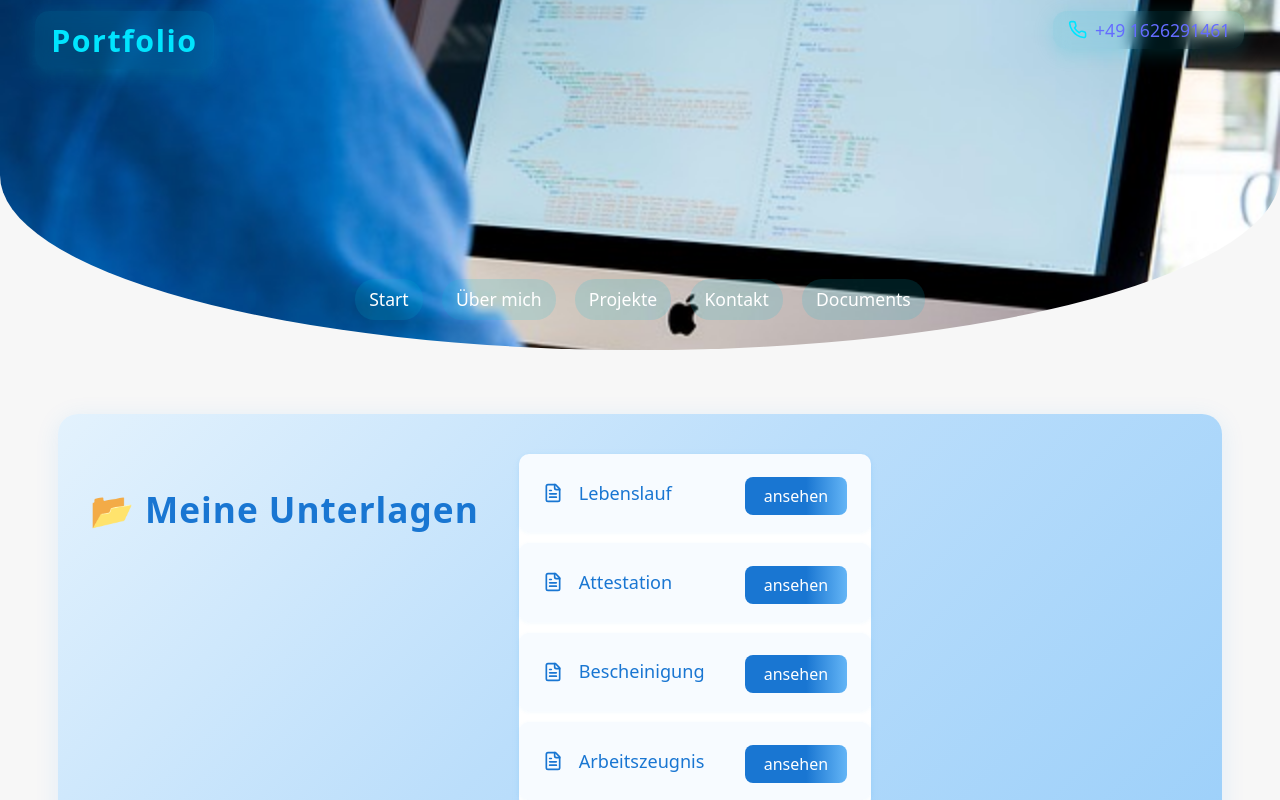
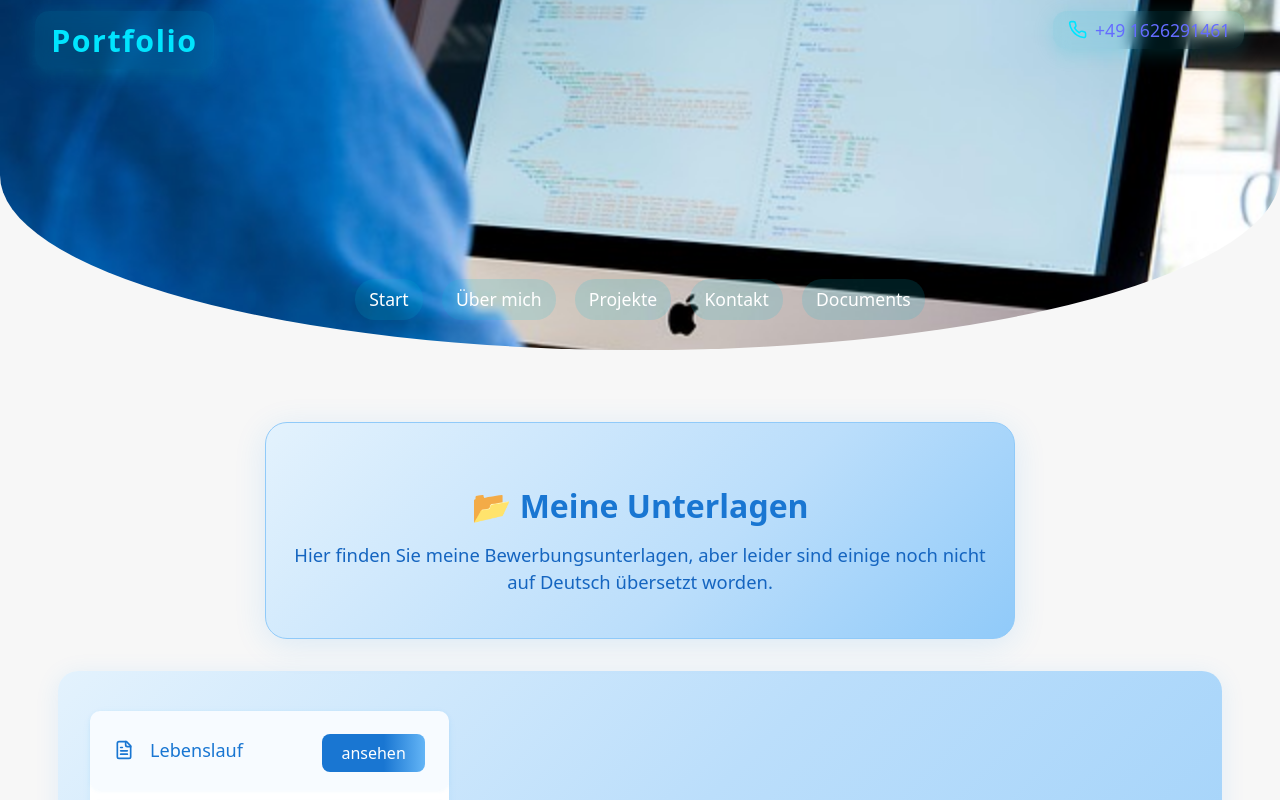
Before and after one commit to Ydi5291/presentation-app, a React (Vite) app: page /documents in a window 1280 px wide. Shown: the top 800 px of the page. Built offline with nearby package versions, Linux system fonts and the light colour scheme.

Commit message:
feat: ajout du header de documents et amélioration du style

```diff
--- a/src/components/Header.css
+++ b/src/components/Header.css
@@ -12,8 +12,8 @@ header.header-flex {
   box-sizing: border-box;
   margin-left: calc(-50vw + 50%);
   left: 0;
-  border-bottom-left-radius: 100%;
-  border-bottom-right-radius: 100%;
+  border-bottom-left-radius: 70%;
+  border-bottom-right-radius: 70%;
   position: relative;
   z-index: 10;
   transition: background 0.4s, box-shadow 0.3s;
--- a/src/pages/About.css
+++ b/src/pages/About.css
@@ -39,6 +39,11 @@
   margin: 0 0 0.5rem 0;
   color: var(--color-primary);
 }
+.about-intro:hover,
+.about-intro:hover > * {
+  color: #000 !important;
+  transition: color 0.2s;
+}
 .about-container {
    max-width: 1000px;
   width: 100%;
--- a/src/pages/Documents.css
+++ b/src/pages/Documents.css
@@ -1,4 +1,45 @@
-/* Container */
+.documents-header {
+  max-width: 700px;
+  margin: 2.5rem auto 2rem auto;
+  background: linear-gradient(135deg, #e3f2fd 0%, #bbdefb 60%, #90caf9 100%);
+  border-radius: 22px;
+  border: 1.5px solid #90caf9;
+  box-shadow: 0 6px 32px rgba(33, 150, 243, 0.13);
+  padding: 2rem 1.5rem 1.5rem 1.5rem;
+  text-align: center;
+}
+.documents-header:hover {
+  box-shadow: 0 8px 36px rgba(33, 150, 243, 0.18);
+  transform: calc(translateY(-2px) scale(1.05));
+  cursor: pointer;
+}
+.documents-text {
+  font-size: 1.15rem;
+  color: #1565c0;
+  font-weight: 500;
+  margin-top: 0.3rem;
+}
+.documents-text:hover {
+  color: #000 !important;
+  transition: color 0.3s;
+}
+.documents-header { position: relative;
+  overflow: hidden;
+
+}
+.documents-header h2 {
+  color: #1976d2;
+  font-size: 2rem;
+  margin-bottom: 0.7rem;
+  font-weight: 700;
+}
+
+.documents-desc {
+  color: #1565c0;
+  font-size: 1.13rem;
+  font-weight: 500;
+  margin-bottom: 0;
+}
 .documents-container {
   max-width: 1100px;
   margin: 2rem auto;
--- a/src/pages/Documents.tsx
+++ b/src/pages/Documents.tsx
@@ -6,6 +6,7 @@ const docs = [
   { name: "Lebenslauf", file: "Lebenslauf_Youssouf_Diallo-img.pdf" },
   { name: "Attestation", file: "Attestation.pdf" },
   { name: "Bescheinigung", file: "Bescheinigung.pdf" },
+  { name: "Notenübersicht", file: "Notenübersicht.pdf" },
   { name: "Arbeitszeugnis", file: "Arbeitszeugnis.pdf" }
 ];
 
@@ -15,8 +16,16 @@ const Documents: React.FC = () => {
   const [selectedDoc, setSelectedDoc] = useState<string | null>(null);
 
   return (
+    <div>
+
+      <div className="documents-header">
+        <h2>📂 Meine Unterlagen</h2>
+        <p className="documents-text">
+          Hier finden Sie meine Bewerbungsunterlagen, aber leider sind einige noch nicht auf Deutsch übersetzt worden.
+        </p>
+      </div>
+
       <div className="documents-container">
-      <h2>📂 Meine Unterlagen</h2>
         <ul className="documents-list">
           {docs.map((doc, index) => (
             <li key={index} className="document-item">
@@ -49,6 +58,8 @@ const Documents: React.FC = () => {
           </div>
         )}
       </div>
+
+    </div>
   );
 };
 
--- a/src/pages/Start.css
+++ b/src/pages/Start.css
@@ -19,8 +19,8 @@
 }
 
 .start-photo {
-  width: 200px;
-  height: 200px;
+  width: 300px;
+  height: 400px;
   border-radius: 50%;
   object-fit: cover;
   border: 3px solid #1976d2;
@@ -81,6 +81,10 @@
 }
 
 @media (max-width: 700px) {
+  .start-photo {
+    width: 200px;
+    height: 280px;
+  }
   .container-intro {
     gap: 0.7rem;
   }
--- a/src/pages/Start.tsx
+++ b/src/pages/Start.tsx
@@ -17,9 +17,9 @@ const Start = () => {
 
       <div className="start-container">
         <p className="start-text">
-          Ich bin ein leidenschaftlicher Frontend-Entwickler mit Fokus auf moderne Webtechnologien wie React und Firebase.<br />
-          Erfahrung in der Entwicklung benutzerfreundlicher Webanwendungen, API-Integration und Automatisierung von KI-Chatboten mit Make.com .<br />
-          Hohe Lernbereitschaft und praxisorientierte Projekte. Außerdem arbeite ich sicher mit Content-Management-Systemen wie WordPress.
+          Ich bin ein motivierter, engagierter Berufseinsteiger und leidenschaftlicher Frontend-Entwickler mit Schwerpunkt auf modernen Webtechnologien wie React und Firebase.
+          Ich bringe Erfahrung in der Umsetzung benutzerfreundlicher Webanwendungen mit, einschließlich der Integration von APIs und Schnittstellen sowie der Automatisierung intelligenter Chatbots mit Make.com.
+          Hohe Lernbereitschaft, technisches Verständnis und ein Fokus auf praxisnahe Projekte zeichnen mich aus. Zudem arbeite ich routiniert mit Content-Management-Systemen wie WordPress
         </p>
         <button onClick={() => navigate("/about")}>weiter lesen</button>
       </div>
```
Also changed, not shown: 1 other file (tests, documents, lock files or other folders). Lines whose indentation alone changed are shown as unchanged.
